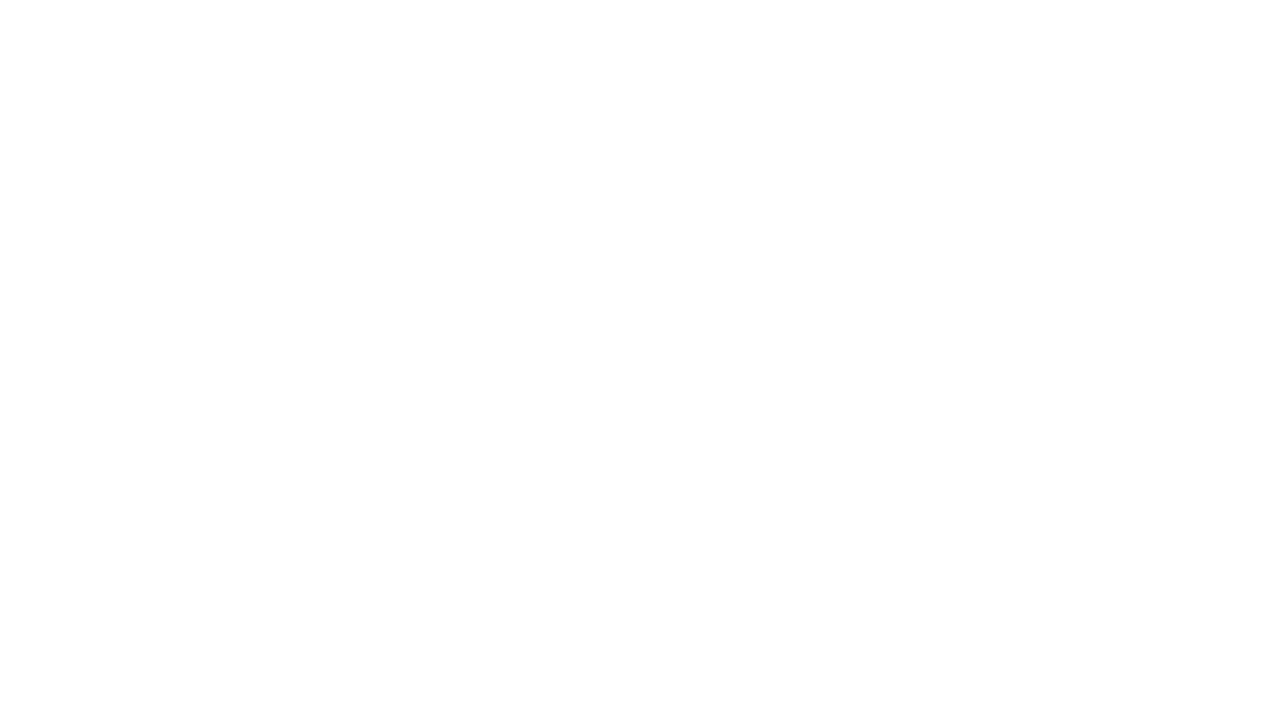
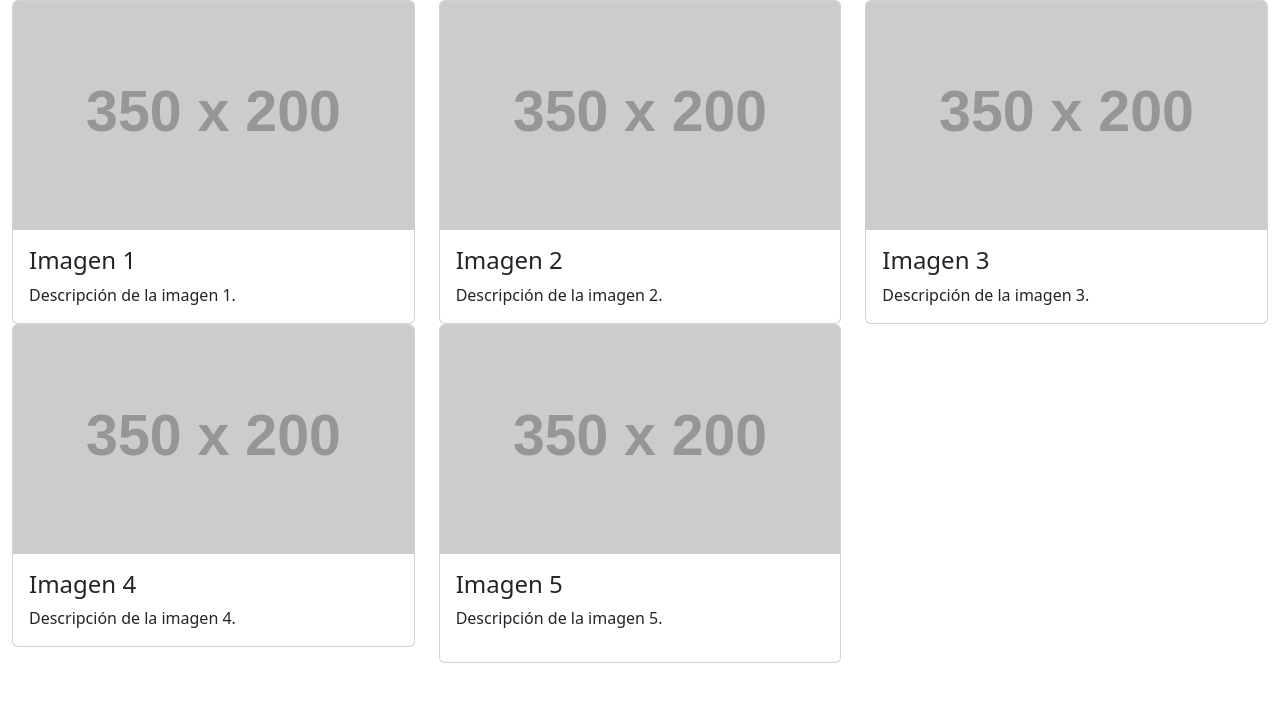
Before and after one commit to anagallardini/Grupo6, a plain HTML site: page index.html in a window 1280 px wide. Drawn offline with nearby package versions, Linux system fonts and the light colour scheme; placeholder pictures from the web are drawn by us.

Commit message:
creo Galeria

```diff
--- a/index.html
+++ b/index.html
@@ -9,6 +9,54 @@
 
 </head>
 <body>
+
+    <div class="container-fluid">
+		<div class="row">
+			<div class="col-md-4">
+				<div class="card">
+					<img class="card-img-top" src="https://via.placeholder.com/350x200.png?text=Imagen+1" alt="Imagen 1">
+					<div class="card-body">
+						<h4 class="card-title">Imagen 1</h4>
+						<p class="card-text">Descripción de la imagen 1.</p>
+					</div>
+				</div>
+			</div>
+			<div class="col-md-4">
+				<div class="card">
+					<img class="card-img-top" src="https://via.placeholder.com/350x200.png?text=Imagen+2" alt="Imagen 2">
+					<div class="card-body">
+						<h4 class="card-title">Imagen 2</h4>
+						<p class="card-text">Descripción de la imagen 2.</p>
+					</div>
+				</div>
+			</div>
+			<div class="col-md-4">
+				<div class="card">
+					<img class="card-img-top" src="https://via.placeholder.com/350x200.png?text=Imagen+3" alt="Imagen 3">
+					<div class="card-body">
+						<h4 class="card-title">Imagen 3</h4>
+						<p class="card-text">Descripción de la imagen 3.</p>
+					</div>
+				</div>
+			</div>
+		</div>
+		<div class="row">
+			<div class="col-md-4">
+				<div class="card">
+					<img class="card-img-top" src="https://via.placeholder.com/350x200.png?text=Imagen+4" alt="Imagen 4">
+					<div class="card-body">
+						<h4 class="card-title">Imagen 4</h4>
+						<p class="card-text">Descripción de la imagen 4.</p>
+					</div>
+				</div>
+			</div>
+			<div class="col-md-4">
+				<div class="card">
+					<img class="card-img-top" src="https://via.placeholder.com/350x200.png?text=Imagen+5" alt="Imagen 5">
+					<div class="card-body">
+						<h4 class="card-title">Imagen 5</h4>
+						<p class="card-text">Descripción de la imagen 5.</p>
+
     <script src="https://cdn.jsdelivr.net/npm/bootstrap@5.3.0-alpha1/dist/js/bootstrap.bundle.min.js" integrity="sha384-w76AqPfDkMBDXo30jS1Sgez6pr3x5MlQ1ZAGC+nuZB+EYdgRZgiwxhTBTkF7CXvN" crossorigin="anonymous"></script>
 </body>
 </htm
```
